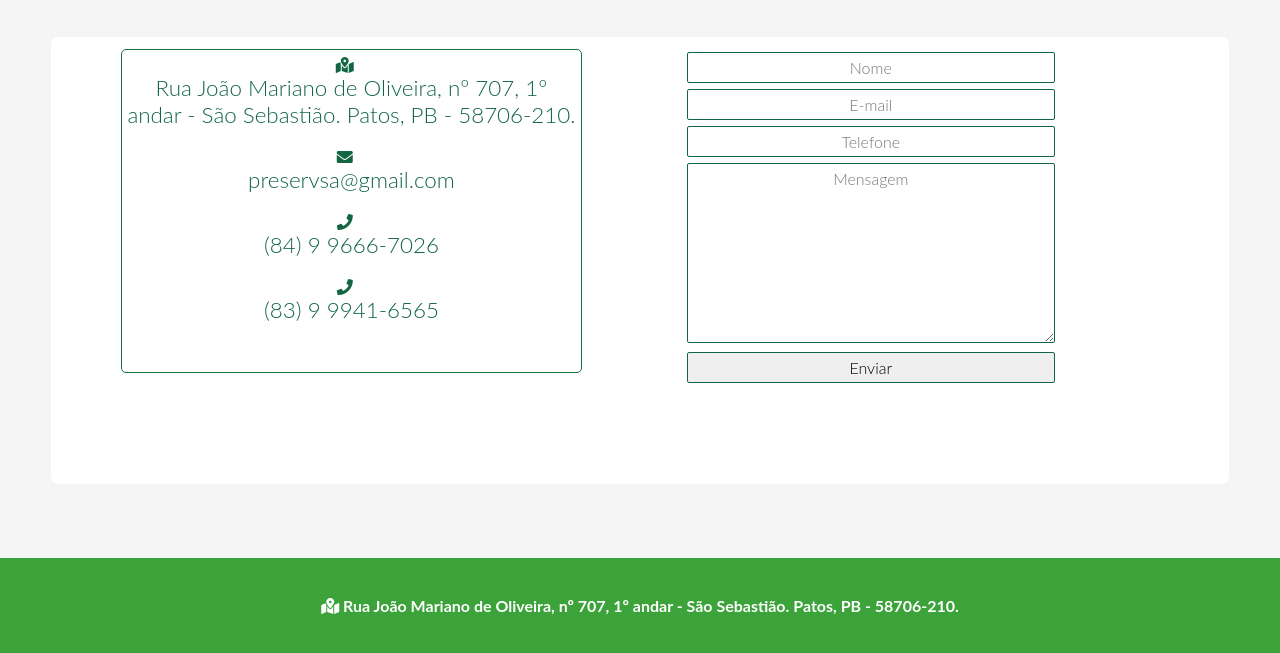
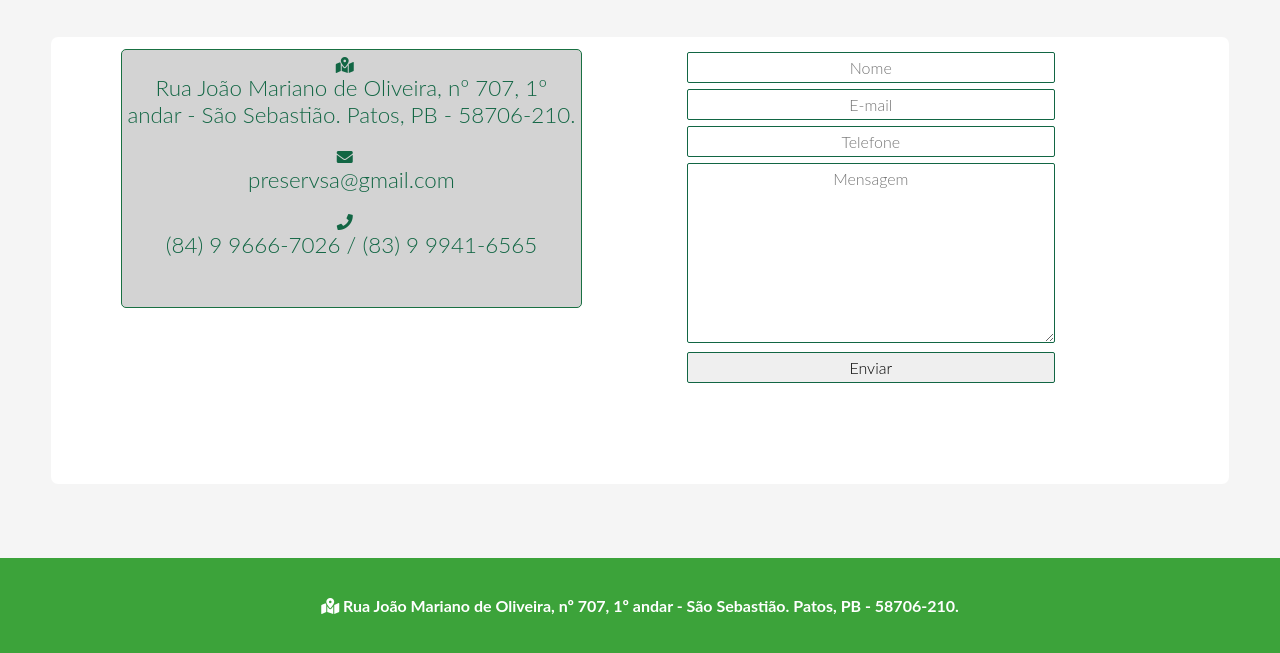
Before and after one commit to moisesmedeiros7/preservsa, a PHP site: page /contato.html in a window 1280 px wide. Shown: the part 323-976 px from the top of the page. Run offline with PHP 8.4, Linux system fonts and the light colour scheme; some libraries are stand-ins or nearby versions.

Commit message:
alteração no bg.

```diff
--- a/contato.html
+++ b/contato.html
@@ -43,8 +43,7 @@
               	<div class="info">
 					<i class="fas fa-map-marked-alt"></i><h4> Rua João Mariano de Oliveira, nº 707, 1º andar - São Sebastião. Patos, PB - 58706-210.</h4><br>
 		    		<i class="fa fa-envelope"></i><h4>preservsa@gmail.com</h4> <br>
-		    		<i class="fas fa-phone"></i><h4>(84) 9 9666-7026</h4><br>
-		    		<i class="fas fa-phone"></i><h4>(83) 9 9941-6565</h4><br>
+		    		<i class="fas fa-phone"></i><h4>(84) 9 9666-7026 / (83) 9 9941-6565</h4><br>
 
 		    	</div>
 
--- a/servicos.html
+++ b/servicos.html
@@ -83,7 +83,6 @@
 				<i class="fas fa-leaf"></i>Perícia e Auditoria Ambiental;
 				</h3>
 
-				<h1>Perícia e Auditoria Ambiental</h1></br>
 				<h1>Outros Serviços</h1></br>
 				<h3>
 				<i class="fas fa-leaf"></i>Certidão de uso e ocupação de solo;</br>
--- a/style.css
+++ b/style.css
@@ -30,7 +30,7 @@ background: linear-gradient(to right, #3ca33a, #126644);}   /*cores da logo */
 .menu li a:hover {border:1px solid #3ca33a;}
 
 /* BANNER */
-.banner{background: url(imagens/bg-aereo.png) no-repeat fixed;}
+.banner{background: url(imagens/bg.png) no-repeat fixed;}
 .title{width: 100%;}
 .title h2 {font-size: 2em; color: #fff; font-weight: 700}
 .title h3 {font-size: 1.4em; color: #fff;}
@@ -66,8 +66,8 @@ padding: 1.5em 1.5em;} /* para tópicos */
 .formulario button {border:1.3px solid #126644; border-radius:2px; color: #fff; background-color:#146642; padding: 3px 8px; margin: 1.5px;}
 
 .info {float:center; font-size: 1em; padding: 1px; margin: 0px; margin-bottom: 20px; border: 1.0px solid #197042;
- border-radius: 5px;}
-.info h4{font-size: 1.0em; color:#126644;}
+ border-radius: 5px; background-color: #d3d3d3;}
+.info h4{font-size: 1.0em; color:#3ca33a;}
 .info i {color:#126644;}
 
 /*============== Mobile First ==============  */
@@ -121,7 +121,7 @@ padding: 1.5em 1.5em;} /* para tópicos */
 	.formulario input {border:1.3px solid #126644; border-radius:2px; padding: 5px 5px; margin: 3px; float: center; text-align: center; width: 368px;}
 	.formulario textarea {border:1.3px solid #126644;border-radius:2px; padding: 5px 5px;  margin: 3px ; float:center;text-align: center; width: 368px; height: 180px;}
 	.info { float: left; font-size: 1em; padding: 5px; padding-bottom: 30px; margin: 0px; margin-left: 5%;
-		    width: 40%; border: 1.0px solid #197042; background-color: white; border-radius: 5px;}
+		    width: 40%; border: 1.0px solid #197042;border-radius: 5px;}
 	.info h4{font-size: 1.4em; color:#126644;}
 	.info i {color:#126644; margin-right: 3%;}
 }
```
